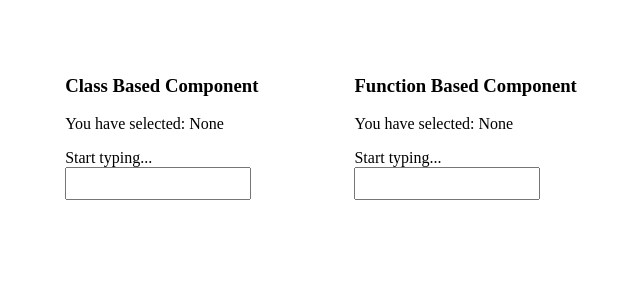
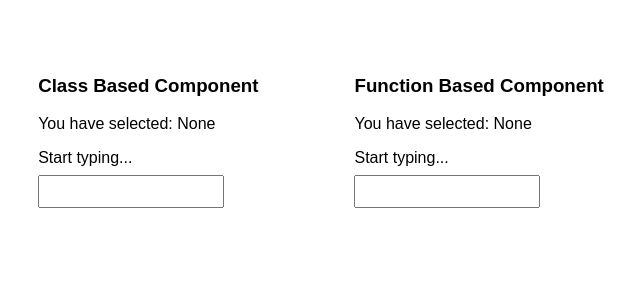
Before and after one commit to jee1mr/autocomplete, a React (Create React App) app: page / in a window 1280 px wide. Shown: the top 300 px of the page, without its empty margins (319-959 px from the left). Built offline with nearby package versions, Linux system fonts and the light colour scheme; what miragejs would draw is missing.

Commit message:
minor ui changes

```diff
--- a/src/modules/AutoComplete/style.css
+++ b/src/modules/AutoComplete/style.css
@@ -8,6 +8,7 @@
     padding-bottom: 2px;
     padding-left: 5px;
     padding-right: 0px;
+    margin-top: 8px;
 }
 
 .autoc-dropdown {
--- a/src/style.css
+++ b/src/style.css
@@ -6,4 +6,8 @@
 
 .container > div {
     margin: 3rem;
-  }
+}
+
+body {
+    font-family: sans-serif;
+}
```
